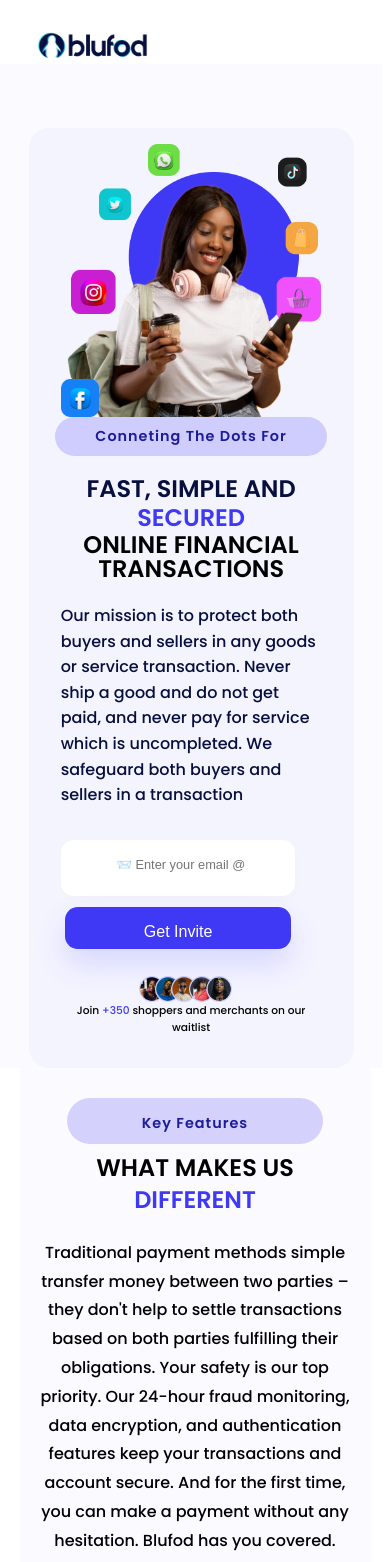
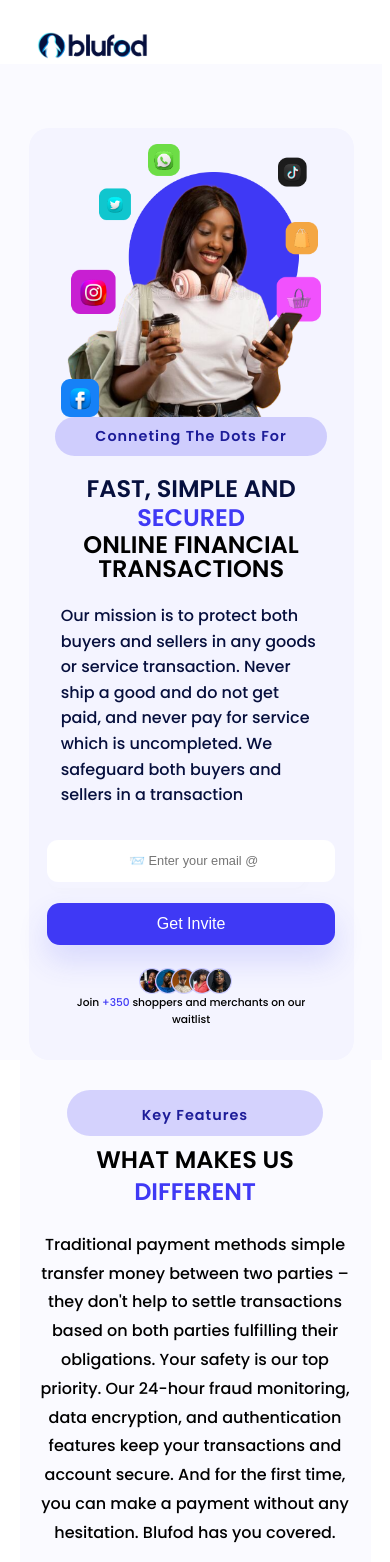
Before and after one commit to amaboh/blufod, a React (Create React App) app: page / in a window 390 px wide. Shown: the top 1562 px of the page. Built offline with nearby package versions, Linux system fonts and the light colour scheme.

Commit message:
asjusted input fields submit and input

```diff
--- a/src/components/main/Main.jsx
+++ b/src/components/main/Main.jsx
@@ -89,7 +89,7 @@ const Main = () => {
            <small className="email__check-text">{formErrors.email}</small>
           <nav className="form-container">
                 <form ref={form} onSubmit={sendEmail}>
-                    <input type="email" autoFocus={true} name="email"
+                    <input  type="email" name="email"
                             value={formValues.username}
                             onChange={handleChange}
                             className="email-field" required
--- a/src/components/main/main.css
+++ b/src/components/main/main.css
@@ -292,17 +292,23 @@
 
     .email-field{
         font-size: 0.8rem;
+        width: 18rem;
     }
     .form-container{
-        height: 1vh;
-        padding-bottom: 3rem;
+        background: none;
+        border: none;
+
     }
 
 
     .submit-btn{
+        display: flex;
         margin-top: 1.3rem;
         width: 100%;
         padding: 1rem;
+        align-items: center;
+        justify-content: center;
+
     }
 
     .wailist__tag{
--- a/src/components/services/Services.jsx
+++ b/src/components/services/Services.jsx
@@ -154,7 +154,7 @@ function handleClick(){
 
          <nav className="form-container form__contact">
          <form ref={form} onSubmit={sendEmail}>
-                    <input type="email" autoFocus={true} name="email"
+                    <input type="email" name="email"
                             onChange={handleChange}
                             required className="email__input-service email-field"
                           placeholder= {'📨 Enter your email @'}
--- a/src/components/services/services.css
+++ b/src/components/services/services.css
@@ -423,6 +423,9 @@
     }
 
     .submit-btn{
+        display: flex;
+        align-items: center;
+        justify-content: center;
         position: relative;
 
     }
```
